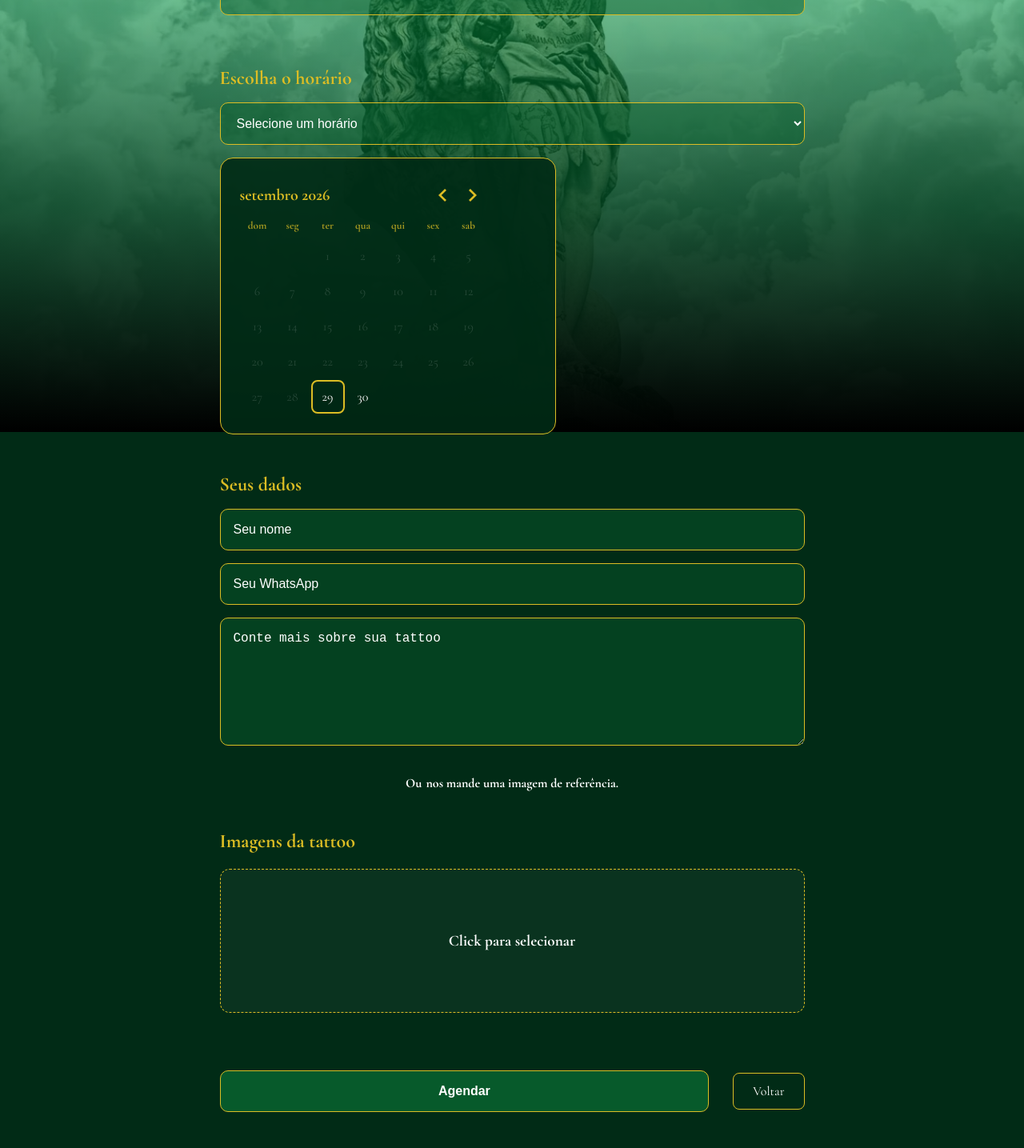
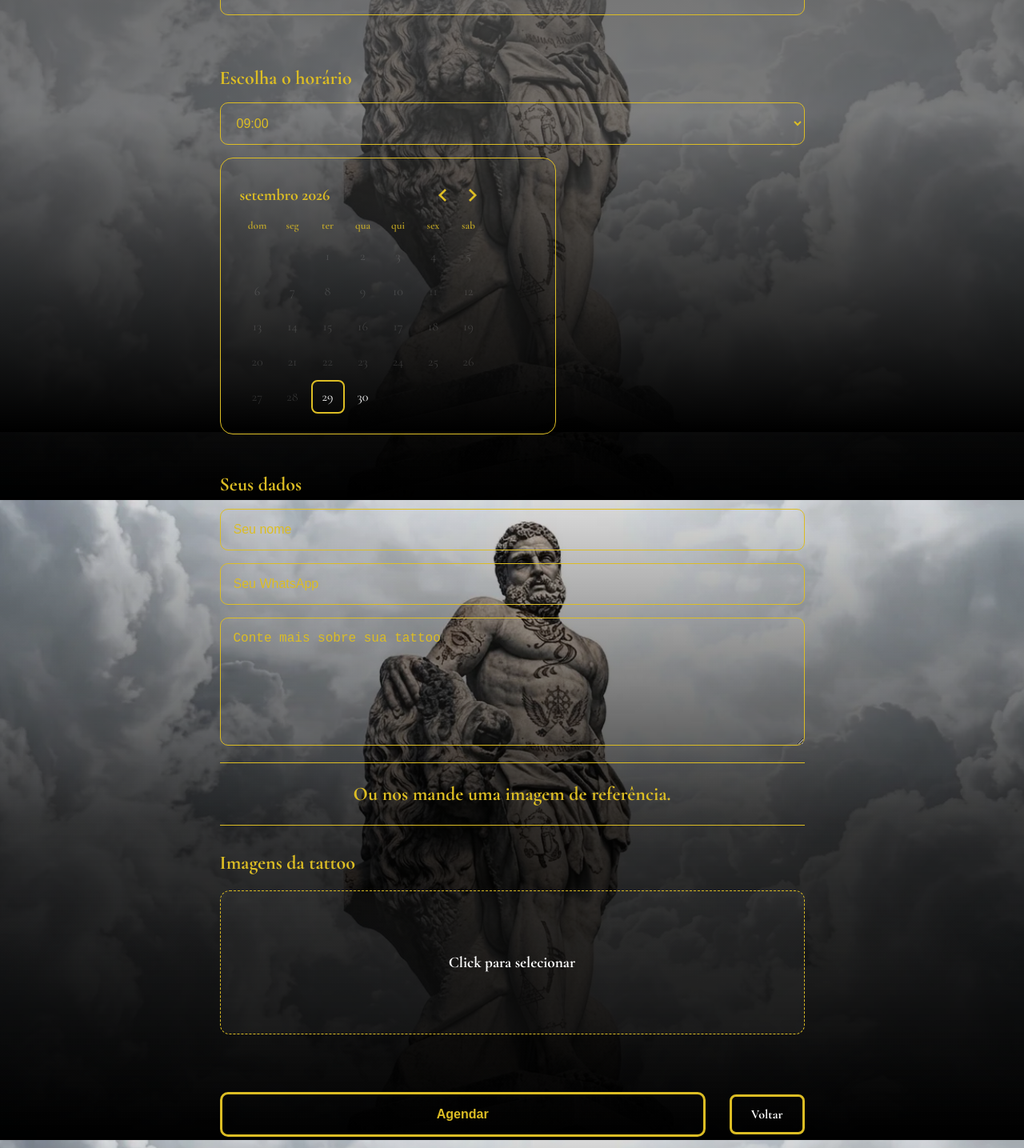
Before and after one commit to nvini16/TATOO, a React (Vite) app: page /TATOO/Agendamento in a window 1280 px wide. Shown: the part 260-1695 px from the top of the page at 80% size. Built offline with nearby package versions, Linux system fonts and the light colour scheme.

Commit message:
refactor: ajustes geral em agendamnetos e home

```diff
--- a/src/main.jsx
+++ b/src/main.jsx
@@ -11,7 +11,7 @@ import './styles/responsive.css'
 import './styles/sobre.css'
 import './styles/trabalhos.css'
 import './styles/IndexadorImagens.css'
-import './styles/Cuidados.css'
+import './styles/cuidados.css'
 import './styles/CalendarioAgendamento.css'
 import './styles/alert.css'
 
--- a/src/pages/Agendamentos.jsx
+++ b/src/pages/Agendamentos.jsx
@@ -182,7 +182,7 @@ function Agendamento() {
 
 
                 <select name="horario" form="agendamento-form">
-                    <option value="">Selecione um horário</option>
+                    <option value="" disabled hidden>Selecione um horário</option>
                     <option value="09:00">09:00</option>
                     <option value="10:00">10:00</option>
                     <option value="11:00">11:00</option>
@@ -210,8 +210,7 @@ function Agendamento() {
                 <textarea name="descricao" placeholder="Conte mais sobre sua tattoo"></textarea>
 
                 <div className="agendamento-opcao">
-                    <p>Ou</p>
-                    <p>nos mande uma imagem de referência.</p>
+                    <p>Ou nos mande uma imagem de referência.</p>
                 </div>
 
 
--- a/src/styles/CalendarioAgendamento.css
+++ b/src/styles/CalendarioAgendamento.css
@@ -4,9 +4,9 @@
     padding: 24px;
     border: 1px solid var(--marsali-tatoo-color-gold);
     border-radius: 16px;
-    background: rgba(1, 43, 22, 0.9);
+    background: rgba(250, 252, 251, 0);
     box-sizing: border-box;
-    color: var(--marsali-tatoo-color-white);
+    color: var(--marsali-tatoo-color-gold);
     margin-bottom: 30px;
 }
 
@@ -41,8 +41,7 @@
 
 .calendario-agendamento .rdp-button_previous:hover,
 .calendario-agendamento .rdp-button_next:hover {
-    background: var(--marsali-tatoo-color-green);
-    border-color: var(--marsali-tatoo-color-gold);
+    border-color: var(--marsali-tatoo-color-white);
     width: 36px;
     height: 36px;
     transition: background-color 0.2s ease, border-color 0.2s ease;
--- a/src/styles/Cuidados.css
+++ b/src/styles/Cuidados.css
@@ -159,6 +159,68 @@
     display: block;
 }
 
+.cuidado-reveal {
+    opacity: 0;
+    transition:
+        opacity 0.6s ease,
+        transform 0.6s ease;
+}
+
+.cuidado-reveal-esquerda {
+    transform: translateX(-40px);
+}
+
+.cuidado-reveal-direita {
+    transform: translateX(40px);
+}
+
+.cuidado-reveal.visible {
+    opacity: 1;
+    transform: translateX(0);
+}
+
+.cuidados-card:first-child .cuidado-reveal:nth-child(1) {
+    transition-delay: 0s;
+}
+
+.cuidados-card:first-child .cuidado-reveal:nth-child(2) {
+    transition-delay: 0.1s;
+}
+
+.cuidados-card:first-child .cuidado-reveal:nth-child(3) {
+    transition-delay: 0.2s;
+}
+
+.cuidados-card:first-child .cuidado-reveal:nth-child(4) {
+    transition-delay: 0.3s;
+}
+
+.cuidados-card:first-child .cuidado-reveal:nth-child(5) {
+    transition-delay: 0.4s;
+}
+
+.cuidados-card:first-child .cuidado-reveal:nth-child(1) {
+    transition-delay: 0s;
+}
+
+.cuidados-card:first-child .cuidado-reveal:nth-child(2) {
+    transition-delay: 0.1s;
+}
+
+.cuidados-card:first-child .cuidado-reveal:nth-child(3) {
+    transition-delay: 0.2s;
+}
+
+.cuidados-card:first-child .cuidado-reveal:nth-child(4) {
+    transition-delay: 0.3s;
+}
+
+.cuidados-card:first-child .cuidado-reveal:nth-child(5) {
+    transition-delay: 0.4s;
+}
+
+
+
 @media (max-width: 768px) {
     .cuidados-conteudo {
         flex-direction: column;
@@ -171,4 +233,50 @@
     .cuidados h2 {
         margin-bottom: 30px;
     }
+
+    .cuidados-card:first-child .cuidado-reveal:nth-child(1) {
+    transition-delay: 0s;
 }
+
+ .cuidados-card:first-child .cuidado-reveal:nth-child(2) {
+    transition-delay: 0.1s;
+}
+
+ .cuidados-card:first-child .cuidado-reveal:nth-child(3) {
+    transition-delay: 0.2s;
+}
+
+ .cuidados-card:first-child .cuidado-reveal:nth-child(4) {
+    transition-delay: 0.3s;
+}
+
+ .cuidados-card:first-child .cuidado-reveal:nth-child(5) {
+    transition-delay: 0.4s;
+}
+
+ .cuidados-card:first-child .cuidado-reveal:nth-child(1) {
+    transition-delay: 0.5s;
+}
+
+ .cuidados-card:first-child .cuidado-reveal:nth-child(2) {
+    transition-delay: 0.6s;
+}
+
+ .cuidados-card:first-child .cuidado-reveal:nth-child(3) {
+    transition-delay: 0.7s;
+}
+
+ .cuidados-card:first-child .cuidado-reveal:nth-child(4) {
+    transition-delay: 0.8s;
+}
+
+ .cuidados-card:first-child .cuidado-reveal:nth-child(5) {
+    transition-delay: 0.9s;
+}
+
+.cuidado-reveal-direita {
+    transform: translateX(-40px);
+}
+
+
+}
--- a/src/styles/IndexadorImagens.css
+++ b/src/styles/IndexadorImagens.css
@@ -32,7 +32,7 @@
 
 .indexador-imagens-area:hover {
     border-color: var(--marsali-tatoo-color-gold);
-    background-color: rgba(7, 90, 43, 0.12);
+    background-color: rgba(234, 234, 234, 0.12);
     box-shadow: 0 8px 24px rgba(0, 0, 0, 0.12);
 }
 
@@ -140,8 +140,8 @@
 
     border: 1px solid var(--marsali-tatoo-color-gold);
     border-radius: 50%;
-    background-color: var(--marsali-tatoo-color-dark-green);
-    color: var(--marsali-tatoo-color-white);
+    background-color: var(--marsali-tatoo-color-white);
+    color: var(--marsali-tatoo-color-gold);
 
     font-size: 14px;
     font-weight: 700;
--- a/src/styles/agendamento.css
+++ b/src/styles/agendamento.css
@@ -12,7 +12,7 @@
   position: relative;
   overflow: hidden;
 
-  background-color: var(--marsali-tatoo-color-dark-green);
+  background-color: var(--marsali-tatoo-color-wihite);
 }
 
 .agendamento-page::before {
@@ -27,8 +27,8 @@
       background-image:
   linear-gradient(
 
-      rgba(0, 149, 62, 0.546) 30%,
-      rgba(0, 67, 31, 0.866),
+    rgba(97, 97, 97, 0.985),
+      rgba(56, 56, 56, 0.668) 50%,
       var(--marsali-tatoo-color-black)
     ),
   url('../assets/body.webp');
@@ -79,19 +79,37 @@
   margin-bottom: 16px;
   border-radius: 10px;
   border: 1px solid var(--marsali-tatoo-color-gold);
-  background-color: #075a2b77;
-  color: var(--marsali-tatoo-color-white);
+  background-color: #ffffff09;
+  color: var(--marsali-tatoo-color-gold);
   font-size: 16px;
 }
 
+textarea {
+  min-height: 120px;
+  resize: vertical;
+  color: var(--marsali-tatoo-color-white) !important;
+  caret-color: var(--marsali-tatoo-color-gold);
+}
+
+textarea::selection {
+  background-color: var(--marsali-tatoo-color-gold);
+  color: var(--marsali-tatoo-color-white);
+  border-radius: 16px;
+}
+
 ::placeholder {
-  color: var(--marsali-tatoo-color-white);
+  color: var(--marsali-tatoo-color-gold);
+  border-radius: 16px;
+}
+
+select[name="horario"] {
+  border-radius: 10px;
 }
 
 .agendamento-page input:focus,
 .agendamento-page select:focus,
 .agendamento-page textarea:focus {
-  border: 3px solid var(--marsali-tatoo-color-dark-green);
+  border: 3px solid var(--marsali-tatoo-color-gold);
   outline: none;
 }
 
@@ -105,10 +123,10 @@
 
 .agendamento-acoes button {
   padding: 16px 32px;
-  border: 1px solid var(--marsali-tatoo-color-gold);
+  border: 3px solid var(--marsali-tatoo-color-gold);
   border-radius: 10px;
-  background-color: var(--marsali-tatoo-color-green);
-  color: var(--marsali-tatoo-color-white);
+  background-color: transparent;
+  color: var(--marsali-tatoo-color-gold);
   font-size: 16px;
   font-weight: 700;
   cursor: pointer;
@@ -119,7 +137,7 @@
 }
 
 .agendamento-acoes button:hover {
-  background-color: var(--marsali-tatoo-color-dark-green);
+  background-color: var(--marsali-tatoo-color-white);
   transform: translateY(-3px);
 }
 
@@ -127,8 +145,12 @@
   display: inline-flex;
   align-items: center;
   justify-content: center;
+  font-weight: 700;
+
+  font-size: 16px;
+
   padding: 12px 24px;
-  border: 1px solid var(--marsali-tatoo-color-gold);
+  border: 3px solid var(--marsali-tatoo-color-gold);
   border-radius: 8px;
   background: transparent;
   color: var(--marsali-tatoo-color-white);
@@ -144,7 +166,7 @@
 }
 
 .agendamento-link:hover {
-    background-color: var(--marsali-tatoo-color-green);
+    background-color: var(--marsali-tatoo-color-white);
     color: var(--marsali-tatoo-color-gold);
     border-color: var(--marsali-tatoo-color-gold);
     transform: translateY(-2px);
@@ -153,15 +175,21 @@
 .agendamento-page textarea {
   min-height: 160px;
   resize: vertical;
+  color: var(--marsali-tatoo-color-transparent-white);
 }
+
 
 .agendamento-opcao {
   display: flex;
   text-align: center;
   justify-content: center;
   align-items: center;
-  gap: 5px;
-  font-weight: 700;
+  font-size: x-large;
+  font-weight: 900;
+
+  border-top: 1px solid var(--marsali-tatoo-color-gold);
+  border-bottom: 1px solid var(--marsali-tatoo-color-gold);
+  color: var(--marsali-tatoo-color-gold);
 }
 
 @media (max-width: 768px) {
@@ -179,4 +207,27 @@
     display: flex;
 
   }
+
+  .agendamento-acoes button {
+    padding: 12px 24px;
+    font-size: 14px;
+  }
+
+  .agendamento-link {
+    padding: 12px 24px;
+    font-size: 14px;
+  }
+
+  .agendamento-link:hover {
+    transform: translateY(-1px);
+  }
+
+  .agendamento-opcao {
+    font-size: x-large;
+
+  }
+
+  .agendamento-page textarea {
+    min-height: 120px;
+  }
 }
--- a/src/styles/alert.css
+++ b/src/styles/alert.css
@@ -11,8 +11,8 @@
     border-radius: 12px;
     box-sizing: border-box;
 
-    background: var(--marsali-tatoo-color-dark-green);
-    color: var(--marsali-tatoo-color-white);
+    background: rgb(255, 254, 254);
+    color: var(--marsali-tatoo-color-gold);
 
     display: flex;
     align-items: flex-start;
@@ -45,8 +45,9 @@
 .alert p {
     margin: 0;
 
-    color: var(--marsali-tatoo-color-white);
+    color: var(--marsali-tatoo-color-gold);
     line-height: 1.5;
+    font-weight: bold;
 }
 
 .alert-sucesso {
@@ -108,7 +109,7 @@
     border-radius: 6px;
 
     background-color: transparent;
-    color: var(--marsali-tatoo-color-white);
+    color: var(--marsali-tatoo-color-dold);
 
     cursor: pointer;
 
@@ -141,3 +142,18 @@
     }
 
 }
+
+@media(max-width: 480px) {
+    .alert {
+        width: calc(100% - 32px);
+        padding: 12px;
+    }
+
+    .alert strong {
+        font-size: 16px;
+    }
+
+    .alert p {
+        font-size: 14px;
+    }
+}
```
Also changed, not shown: src/components/Cuidados.jsx (+30 -1 lines), src/components/Sobre.jsx (+48 -0 lines), src/styles/sobre.css (+53 -43 lines).
